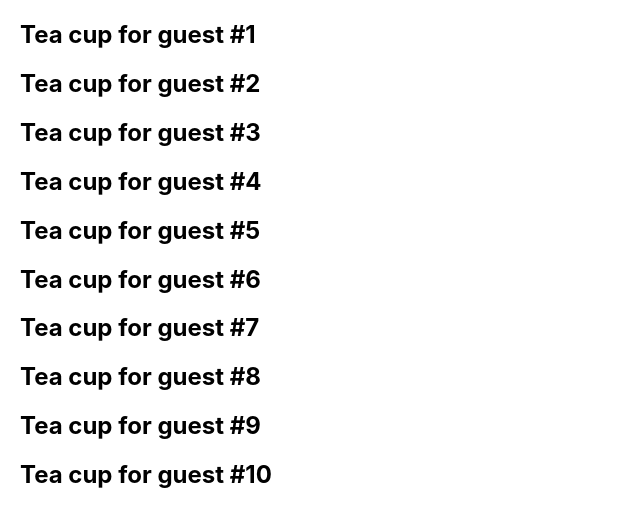
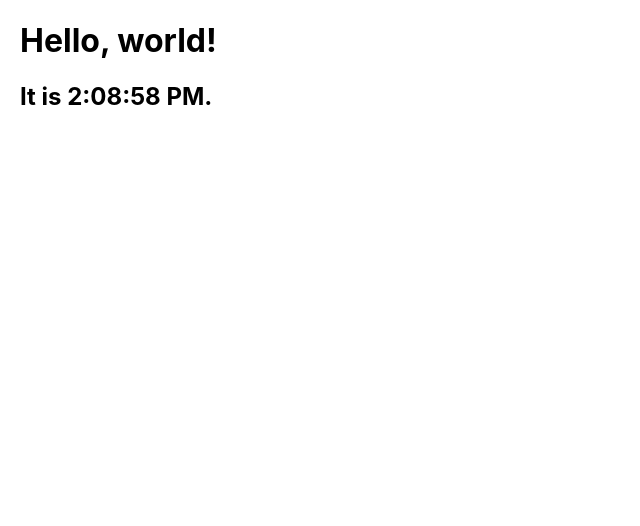
Before and after one commit to iadaria/theory, a React (Create React App) app in the folder ru/react/examples/: page / in a window 1280 px wide. Shown: the top 526 px of the page, without its empty margins (0-640 px from the left). Built offline with nearby package versions, Linux system fonts and the light colour scheme.

Commit message:
add example tick

```diff
--- a/ru/react/examples/src/App.tsx
+++ b/ru/react/examples/src/App.tsx
@@ -1,9 +1,14 @@
 
 import './App.css';
 import { PureFunction } from './base/PureFunction';
+import { Element } from './base/Element'
 
 function App() {
-  return <PureFunction />;
+  let example = <Element />
+
+  // example = <PureFunction />
+
+  return example;
 }
 
 export default App;
--- /dev/null
+++ b/ru/react/examples/src/base/Element/Element.tsx
@@ -0,0 +1,13 @@
+import { useEffect } from "react";
+import { ex0_4_Tick } from "./ex0_4_Tick";
+
+
+export function Element() {
+    useEffect(() => {
+        let timeId = setInterval(ex0_4_Tick, 1000);
+        return () => clearInterval(timeId)
+    }, []);
+
+
+    return null;
+}
--- /dev/null
+++ b/ru/react/examples/src/base/Element/ex0_4_Tick.tsx
@@ -0,0 +1,12 @@
+import ReactDOM from "react-dom";
+
+export function ex0_4_Tick() {
+    const element = (
+    <div>
+      <h1>Hello, world!</h1>
+      <h2>It is {new Date().toLocaleTimeString()}.</h2>
+    </div>
+  );
+  // highlight-next-line
+  ReactDOM.render(element, document.getElementById('root'));
+}
--- /dev/null
+++ b/ru/react/examples/src/base/Element/index.ts
@@ -0,0 +1 @@
+export { Element } from './Element'
--- a/ru/react/examples/src/base/PureFunction/PureFunction.tsx
+++ b/ru/react/examples/src/base/PureFunction/PureFunction.tsx
@@ -9,6 +9,8 @@ export function PureFunction() {
 			<GoodVar />
 		</>
 	);
-	const ex2 = <MutateSimpleVariable />
-	return <MutateSimpleVariable />
+	//const ex2 = <MutateSimpleVariable />
+	//return <MutateSimpleVariable />
+
+	return ex1;
 }
```
Also changed, not shown: 1 other file (tests, documents, lock files or other folders).
